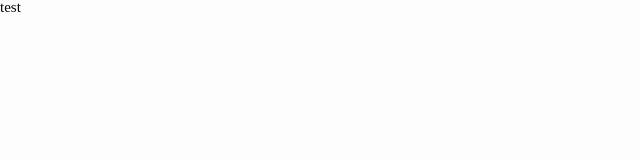
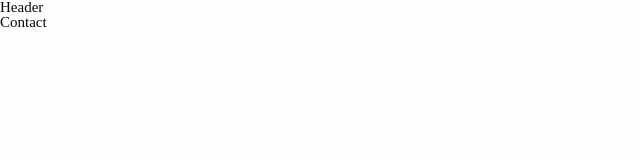
Before and after one commit to hwanyb/hwanyb-portfolio, a React (Create React App) app: page /contact in a window 1280 px wide. Shown: the top 160 px of the page, without its empty margins (0-640 px from the left). Built offline with nearby package versions, Linux system fonts and the light colour scheme; a web font is replaced by a local one.

Commit message:
Feat : 라우팅 설정 및 컴포넌트 레이아웃

```diff
--- a/src/App.tsx
+++ b/src/App.tsx
@@ -1,10 +1,17 @@
 import React, { useEffect } from "react";
-import styled, { ThemeProvider } from "styled-components";
+import { BrowserRouter, Routes, Route } from "react-router-dom";
+import { ThemeProvider } from "styled-components";
 import { useSelector } from "react-redux";
 
 import { GlobalStyle } from "./styles/GlobalStyle";
 import { darkTheme, lightTheme } from "./styles/theme";
 import { RootState } from "./modules";
+
+import Home from "./pages/Home";
+import About from "./pages/About";
+import Projects from "./pages/Projects";
+import Contact from "./pages/Contact";
+import Layout from "./components/common/Layout";
 
 function App() {
   const isDarkMode = useSelector(
@@ -18,7 +25,16 @@ function App() {
   return (
     <ThemeProvider theme={isDarkMode ? darkTheme : lightTheme}>
       <GlobalStyle />
-      <h2>test</h2>
+      <BrowserRouter>
+        <Layout>
+          <Routes>
+            <Route path="/" element={<Home />} />
+            <Route path="/about" element={<About />} />
+            <Route path="/projects" element={<Projects />} />
+            <Route path="/contact" element={<Contact />} />
+          </Routes>
+        </Layout>
+      </BrowserRouter>
     </ThemeProvider>
   );
 }
--- /dev/null
+++ b/src/components/common/Header.tsx
@@ -0,0 +1,7 @@
+import React from 'react'
+
+export default function Header() {
+  return (
+    <div>Header</div>
+  )
+}
--- /dev/null
+++ b/src/components/common/Layout.tsx
@@ -0,0 +1,15 @@
+import React, { ReactNode } from "react";
+import Header from "./Header";
+import styled from "styled-components";
+
+const Base = styled.div``;
+const Main = styled.main``;
+
+export default function Layout({ children }: { children: React.ReactNode }) {
+  return (
+    <Base>
+      <Header />
+      <Main>{children}</Main>
+    </Base>
+  );
+}
--- /dev/null
+++ b/src/pages/About.tsx
@@ -0,0 +1,7 @@
+import React from 'react'
+
+export default function About() {
+  return (
+    <div>About</div>
+  )
+}
--- /dev/null
+++ b/src/pages/Contact.tsx
@@ -0,0 +1,7 @@
+import React from 'react'
+
+export default function Contact() {
+  return (
+    <div>Contact</div>
+  )
+}
--- /dev/null
+++ b/src/pages/Home.tsx
@@ -0,0 +1,7 @@
+import React from 'react'
+
+export default function Home() {
+  return (
+    <div>Home</div>
+  )
+}
--- /dev/null
+++ b/src/pages/Projects.tsx
@@ -0,0 +1,7 @@
+import React from 'react'
+
+export default function Projects() {
+  return (
+    <div>Projects</div>
+  )
+}
```
